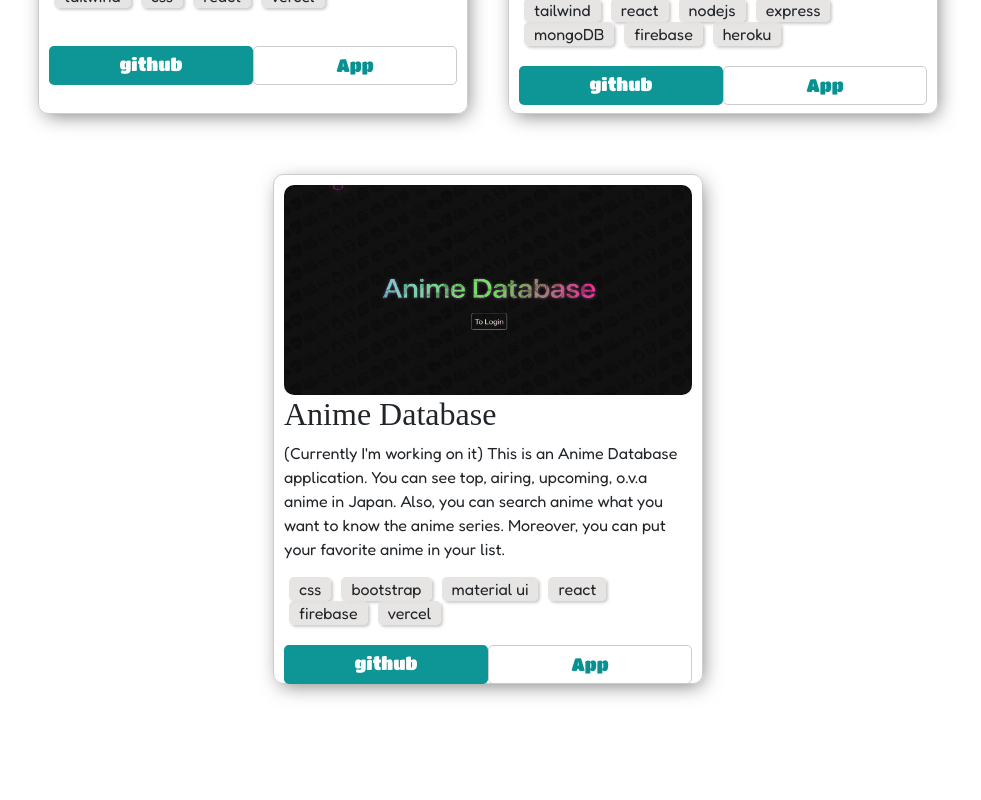
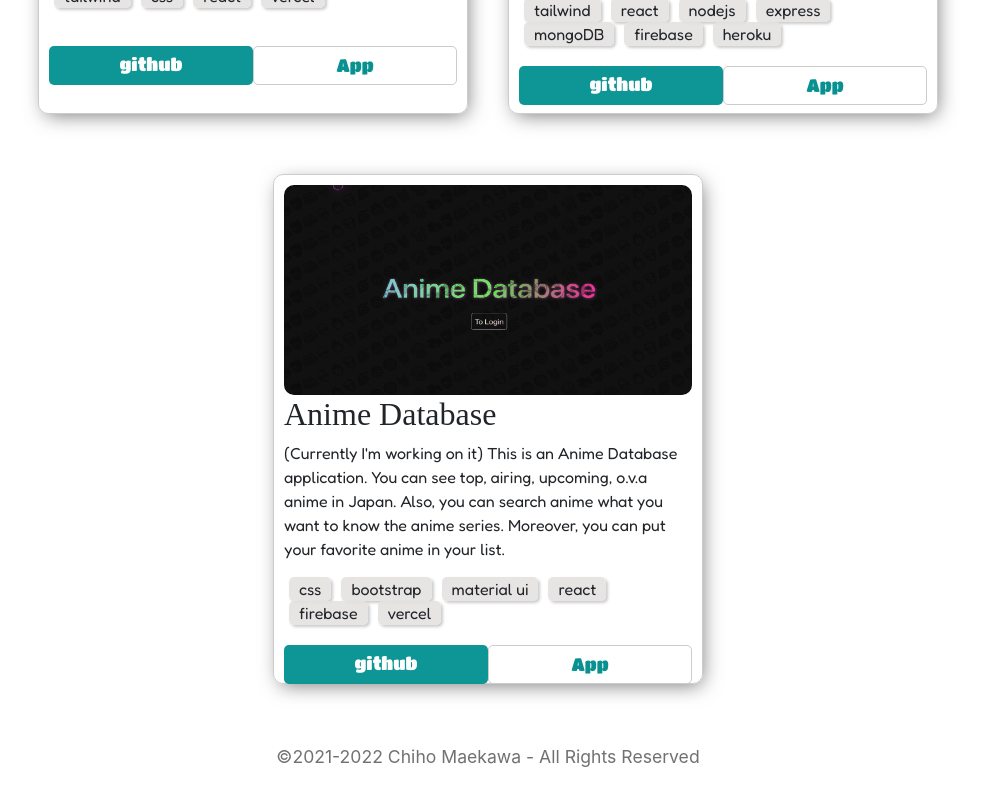
Before and after one commit to Chimoha31/Portfolio0, a React (Create React App) app: page /all_projects in a window 1280 px wide. Shown: the part 2240-3040 px from the top of the page, without its empty margins (152-1133 px from the left). Before the commit the page ends 3002 px from the top, so only its background shows below. Built offline with nearby package versions, Linux system fonts and the light colour scheme; a web font is replaced by a local one.

Commit message:
Done footer

```diff
--- a/src/App.js
+++ b/src/App.js
@@ -4,6 +4,7 @@ import Header from "./components/Header";
 import MenuBar from "./components/MenuBar";
 import Home from "./components/Home";
 import AllProjects from "./components/AllProjects";
+import Footer from "./components/Footer";
 
 const App = () => {
   return (
@@ -15,6 +16,7 @@ const App = () => {
           <Route path="/" element={<Home />} />
           <Route path="/all_projects" element={<AllProjects />} />
         </Routes>
+        <Footer />
       </div>
     </Router>
   );
--- a/src/components/AllProjects.jsx
+++ b/src/components/AllProjects.jsx
@@ -4,7 +4,7 @@ import './AllProjects.scss';
 
 const AllProjects = () => {
   return (
-    <div className="allprojects_container mt-5 mb-5">
+    <div className="allprojects_container mt-5">
       {allProjectsElements.map((project) => (
         <div className="projects_card" key={project.id}>
           <img src={project.image} className="card_pic" alt="card" />
--- /dev/null
+++ b/src/components/Footer.jsx
@@ -0,0 +1,14 @@
+import React from "react";
+import "./Footer.scss";
+
+const Footer = () => {
+  return (
+    <>
+    <div className="footer">
+      &copy;2021-2022 Chiho Maekawa - All Rights Reserved
+    </div>
+    </>
+  );
+};
+
+export default Footer;
--- /dev/null
+++ b/src/components/Footer.scss
@@ -0,0 +1,9 @@
+.footer {
+  width: 100%;
+  height: auto;
+  text-align: center;
+  background-color: #fff;
+  color: rgb(114, 113, 113);
+  padding: 30px 0;
+  font-size: 1.1rem;
+}
--- a/src/components/Header.jsx
+++ b/src/components/Header.jsx
@@ -9,7 +9,7 @@ const Header = () => {
         <Container className="mx-3">
           <Nav className="me-auto">
             <Nav.Link href="/"><i className="fas fa-home mx-3"></i>Home</Nav.Link>
-            <Nav.Link href="#home"><i className="fab fa-react mx-1"></i>Works</Nav.Link>
+            <Nav.Link href="/all_projects"><i className="fab fa-react mx-1"></i>Works</Nav.Link>
             <Nav.Link href="#features"><i className="fas fa-mail-bulk mx-3"></i>Contact</Nav.Link>
             <Nav.Link href="Resume.pdf" download="Resume"><i className="fas fa-download mx-3"></i>Resume</Nav.Link>
           </Nav>
--- a/src/components/MenuBar.jsx
+++ b/src/components/MenuBar.jsx
@@ -1,6 +1,7 @@
 import React, { useState } from "react";
 import { Offcanvas } from "react-bootstrap";
 import { AiOutlineMenu } from "react-icons/ai";
+import { Link } from "react-router-dom";
 import './MenuBar.scss';
 
 const MenuBar = () => {
@@ -16,17 +17,17 @@ const MenuBar = () => {
         <Offcanvas.Header closeButton></Offcanvas.Header>
         <Offcanvas.Body>
           <ul className="navbar-nav ml-auto mt-5">
-            <li className="nav-item active my-3" style={{ fontSize: "1.3rem" }}>
-              <a className="nav-link" href="/">
+            <li className="nav-item active my-3" style={{ fontSize: "1.3rem" }} onClick={handleClose}>
+              <Link className="nav-link" to="/">
                 <i className="fas fa-home mx-3"></i>
                 Home
-              </a>
+              </Link>
             </li>
-            <li className="nav-item active my-3" style={{ fontSize: "1.3rem" }}>
-              <a href="/works" className="nav-link">
+            <li className="nav-item active my-3" style={{ fontSize: "1.3rem" }} onClick={handleClose}>
+              <Link to="/all_projects" className="nav-link">
                 <i className="fab fa-react mx-3"></i>
                 Works
-              </a>
+              </Link>
             </li>
             <li className="nav-item active my-3" style={{ fontSize: "1.3rem" }}>
               <a href="/contact" className="nav-link">
@@ -34,7 +35,7 @@ const MenuBar = () => {
                 Contact
               </a>
             </li>
-            <li className="nav-item active my-3" style={{ fontSize: "1.3rem" }}>
+            <li className="nav-item active my-3" style={{ fontSize: "1.3rem" }} onClick={handleClose}>
               <a href="Resume.pdf" className="nav-link" download="Resume">
                 <i className="fas fa-download mx-3"></i>Resume
               </a>
--- a/src/components/Technologies.scss
+++ b/src/components/Technologies.scss
@@ -1,5 +1,5 @@
 .works_container {
-  background-color: rgb(249, 214, 253);
+  background-color: #f9d6fd;
   width: 100%;
   height: auto;
   color: #333333;
```
